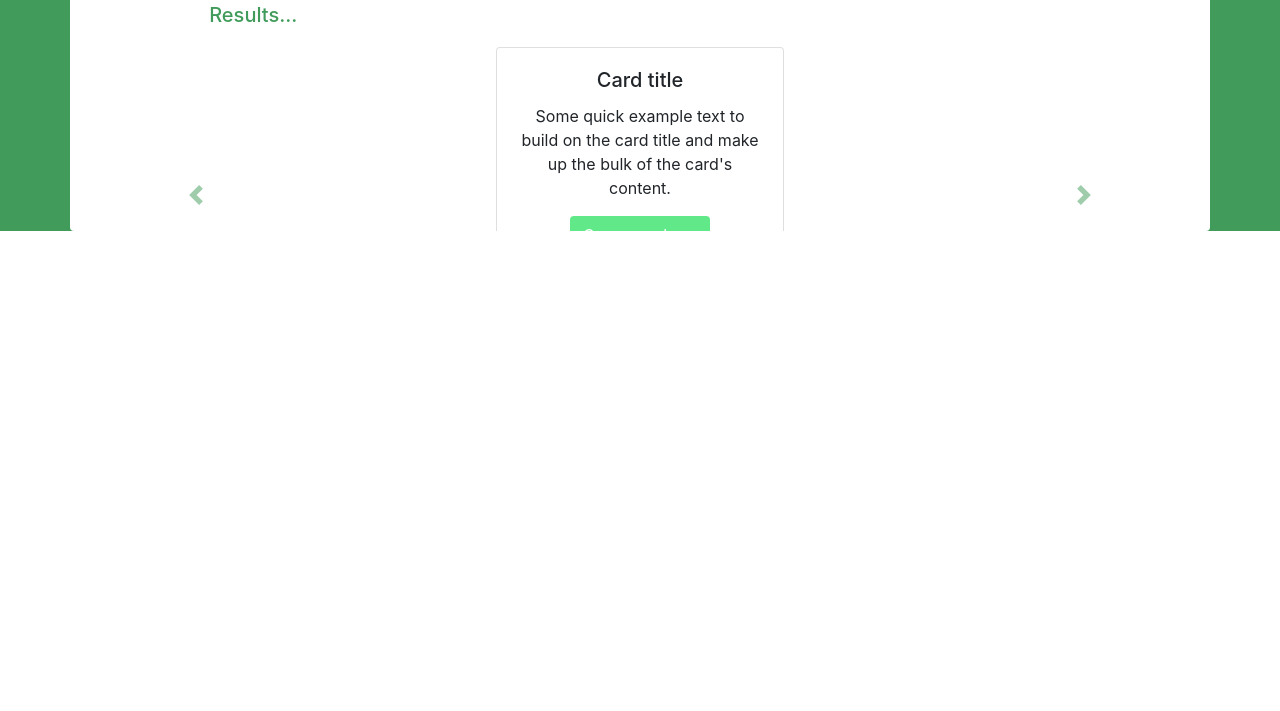
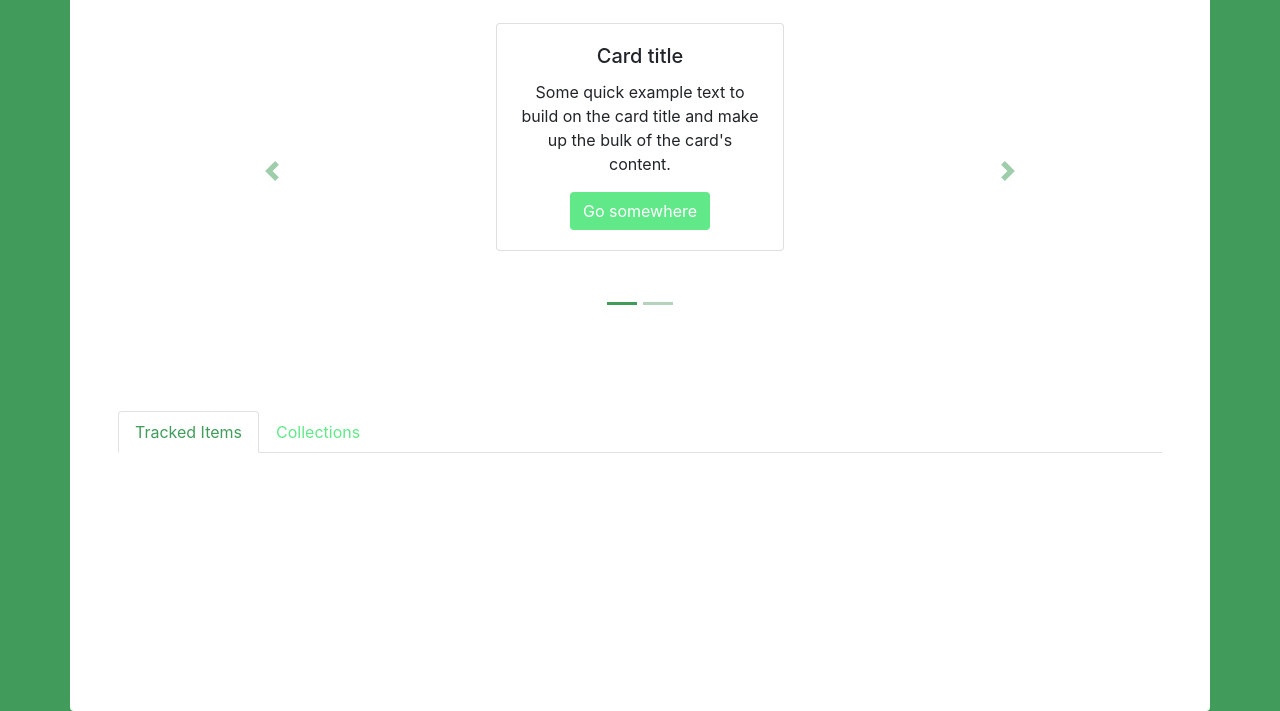
Before and after one commit to First-Derivative/MarketTrack, a Django app: page / in a window 1280 px wide. Shown: the part 569-1280 px from the top of the page. Before the commit the page ends 800 px from the top, so only its background shows below. Run offline with Django 3.2, Linux system fonts and the light colour scheme.

Commit message:
update alpha.1.2

```diff
--- a/MarketTrack/Frontend/static/Frontend/scripts/homepage_func.js
+++ b/MarketTrack/Frontend/static/Frontend/scripts/homepage_func.js
@@ -1,4 +1,12 @@
-// Redirect to homepage from clicking title
-$("#webTitle").click(function() {
-  location.href = homepage_url
+
+
+// Switch Tracked/Collection Tabs
+$("#tracked_display").click(function() {
+  $(this).toggleClass("active")
+  $("#collections_display").toggleClass("active")
 })
+
+$("#collections_display").click(function() {
+  $(this).toggleClass("active")
+  $("#tracked_display").toggleClass("active")
+})
--- a/MarketTrack/Frontend/static/Frontend/styles/style.css
+++ b/MarketTrack/Frontend/static/Frontend/styles/style.css
@@ -33,7 +33,7 @@
 /* OVERRIDING BOOTSTRAP */
 
 .fill {
-  min-height: 100%;
+  min-height: 80rem;
   height: 100%;
 }
 
@@ -144,10 +144,6 @@
   cursor: default;
 }
 
-#search_button
-{
-  background-color: #61E888;
-}
 
 #search_bar
 {
@@ -157,7 +153,7 @@
 #search_bar::placeholder
 {
   color: #419C5B;
-  opacity: 0.8;
+  opacity: 0.65;
 }
 
 #search_bar:focus::placeholder {
--- a/MarketTrack/Frontend/templates/Frontend/base.html
+++ b/MarketTrack/Frontend/templates/Frontend/base.html
@@ -40,9 +40,12 @@
               <li class="nav-item">
                 <a class="nav-link" href="#">Collections</a>
               </li>
+              {% if user.is_admin %}
               <li class="nav-item">
                 <a class="nav-link" href="#" >Stats</a>
               </li>
+              {% else %}
+              {% endif %}
             </ul>
         </div>
 
@@ -53,7 +56,7 @@
         <div class="col-md-4 text-right">
           <div class="d-flex justify-content-end">
 
-            <img src="{% static '/Frontend/media/icons/user_profile.png'%}" class="rounded ptr" width="32" height="32" alt="..." id="auth_image">
+            <img src="{% static '/Frontend/media/icons/user_profile.png'%}" class="rounded ptr" width="32" height="32" alt="..." id="auth_image" style="visibility: hidden;">
             <div class="no_ptr d-flex flex-row" id="auth_wrapper">
               {% if request.user.is_authenticated %}
                 <div class="nav-link pr-0" id="auth_item" style="cursor: default"><p id="username">{{ user.username }}<p></div>
@@ -77,9 +80,13 @@
 
     <!-- Declaring Variables for external script namespace access -->
     <script>
-      let homepage_url = "{% url 'homepage' %}"
+
+      // Redirect to homepage from clicking title
+      $("#webTitle").click(function() {
+        location.href = "{% url 'homepage' %}"
+      })
     </script>
 
-    <script src="{% static 'Frontend/scripts/homepage_func.js'%}"></script>
+
   </body>
 </html>
--- a/MarketTrack/Frontend/templates/Frontend/homepage.html
+++ b/MarketTrack/Frontend/templates/Frontend/homepage.html
@@ -11,8 +11,8 @@
   <div class="col-md-10">
     <p class="color_main text-center">Search for your next PC hardware item and track it!</p>
     <div class="input-group rounded search_bar_wrapper">
-      <input type="search" class="form-control rounded py-4 " id="search_bar" placeholder="RTX 3090 Founders Edition"/>
-      <span class="btn border-0" id="search_button">
+      <input type="search" class="form-control rounded py-4 " id="search_bar" placeholder="RTX 3090 Founders Edition..."/>
+      <span class="btn border-0 std_button" id="search_button">
         <img src="{% static '/Frontend/media/icons/search.png'%}" class="fas fa-search pt-1 invert_img">
       </span>
     </div>
@@ -26,23 +26,10 @@
 <!-- Search Results Entry -->
 
 <div class="row mt-4" id="search_results_row" >
-<!--
-  <div class="col-md px-4">
 
-
-    <div class="card results_card">
-      {% comment %} <img class="card-img-top result_card_img" src="{% static '/Frontend/media/images/card_test.jpg1' %}" alt="Card image cap"> {% endcomment %}
-      <div class="card-body">
-        <h5 class="card-title">Card title</h5>
-        <p class="card-text">Some quick example text to build on the card title and make up the bulk of the card's content.</p>
-        <a href="#" class="btn std_button">Go somewhere</a>
-      </div>
-    </div>
-
-  </div> -->
-
-  <div class="col-md w-75">
-    <h5 class="color_supp" style="margin-left: 5.7rem;">Results...</h5>
+  <div class="col-md-1"></div> <!-- Empty for Spacing -->
+  <div class="col-md-10">
+    <h5 class="color_supp" >Results...</h5>
     <div class="carousel slide" id="results_carousel" data-ride="carousel">
 
       <!-- Carousel Indicators -->
@@ -86,6 +73,7 @@
     </div>
   </div>
 
+  <div class="col-md-1"></div> <!-- Empty for Spacing -->
 </div>
 
 <!-- Tracked/Collection Display -->
@@ -94,15 +82,15 @@
   <div class="col-md">
     <ul class="nav nav-tabs">
       <li class="nav-item">
-        <a class="nav-link active info_tab" aria-current="page" href="#">Tracked Items</a>
+        <a class="nav-link active info_tab" id="tracked_display">Tracked Items</a>
       </li>
       <li class="nav-item">
-        <a class="nav-link info_tab" href="#">Collections</a>
+        <a class="nav-link info_tab" id="collections_display">Collections</a>
       </li>
     </ul>
 
     <div class="py-3"id="track_content">
-      <ol>
+      {% comment %} <ol>
         <li>Coffee</li>
         <li>Tea</li>
         <li>Milk</li>
@@ -118,7 +106,7 @@
         <li>Coffee</li>
         <li>Tea</li>
         <li>Milk</li>
-      </ol>
+      </ol>   {% endcomment %}
     </div>
 
     <div id="collection_content">
@@ -131,6 +119,6 @@
 <div>
 
 
-
+<script src="{% static 'Frontend/scripts/homepage_func.js'%}"></script>
 
 {% endblock content %}
--- a/MarketTrack/UserAccounts/views.py
+++ b/MarketTrack/UserAccounts/views.py
@@ -57,7 +57,7 @@
       user = authenticate(username=username, password=password)
       if(user):
         login(request, user)
-
+        return redirect("homepage")
     else:
       messages.info(request, "Incorrect Credentials")
       return redirect("user_login")
```
